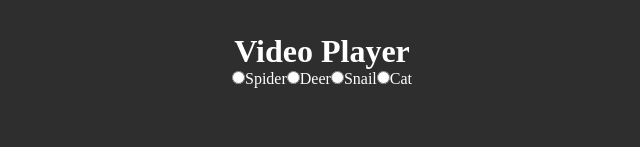
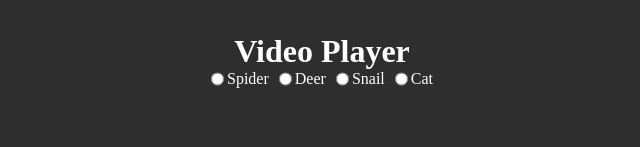
Before and after one commit to practice-ben/video-player, a React app: page / in a window 1280 px wide. Shown: the part 153-300 px from the top of the page, without its empty margins (318-958 px from the left). Built offline with nearby package versions, Linux system fonts and the light colour scheme; the HTML template or start-up script is replaced by a standard one.

Commit message:
Add form CSS

```diff
--- a/src/App.jsx
+++ b/src/App.jsx
@@ -27,19 +27,19 @@ export default function App() {
     <div className="container">
       <h1>Video Player</h1>
       <form>
-        <label htmlFor="spider">
+        <label htmlFor="spider" className="btn" >
           <input id="spider" type="radio" name="animal" value="spider" onChange={(e) => display(e)} />
           Spider
         </label>
-        <label htmlFor="deer">
+        <label htmlFor="deer" className="btn" >
           <input id="deer" type="radio" name="animal" value="deer" onChange={(e) => display(e)} />
           Deer
         </label>
-        <label htmlFor="snail">
+        <label htmlFor="snail" className="btn" >
           <input id="snail" type="radio" name="animal" value="snail" onChange={(e) => display(e)} />
           Snail
         </label>
-        <label htmlFor="cat">
+        <label htmlFor="cat" className="btn" >
           <input id="cat" type="radio" name="animal" value="cat" onChange={(e) => display(e)} />
           Cat
         </label>
--- a/src/index.css
+++ b/src/index.css
@@ -28,6 +28,16 @@ video {
   max-width: 500px;
 }
 
+form{
+  display: flex;
+  gap: 10px;
+}
+.btn {
+  display: flex;
+  gap: 3px;
+  cursor: pointer;
+}
+
 @media (max-width: 450px) {
   video {
     width: 350px;
```
